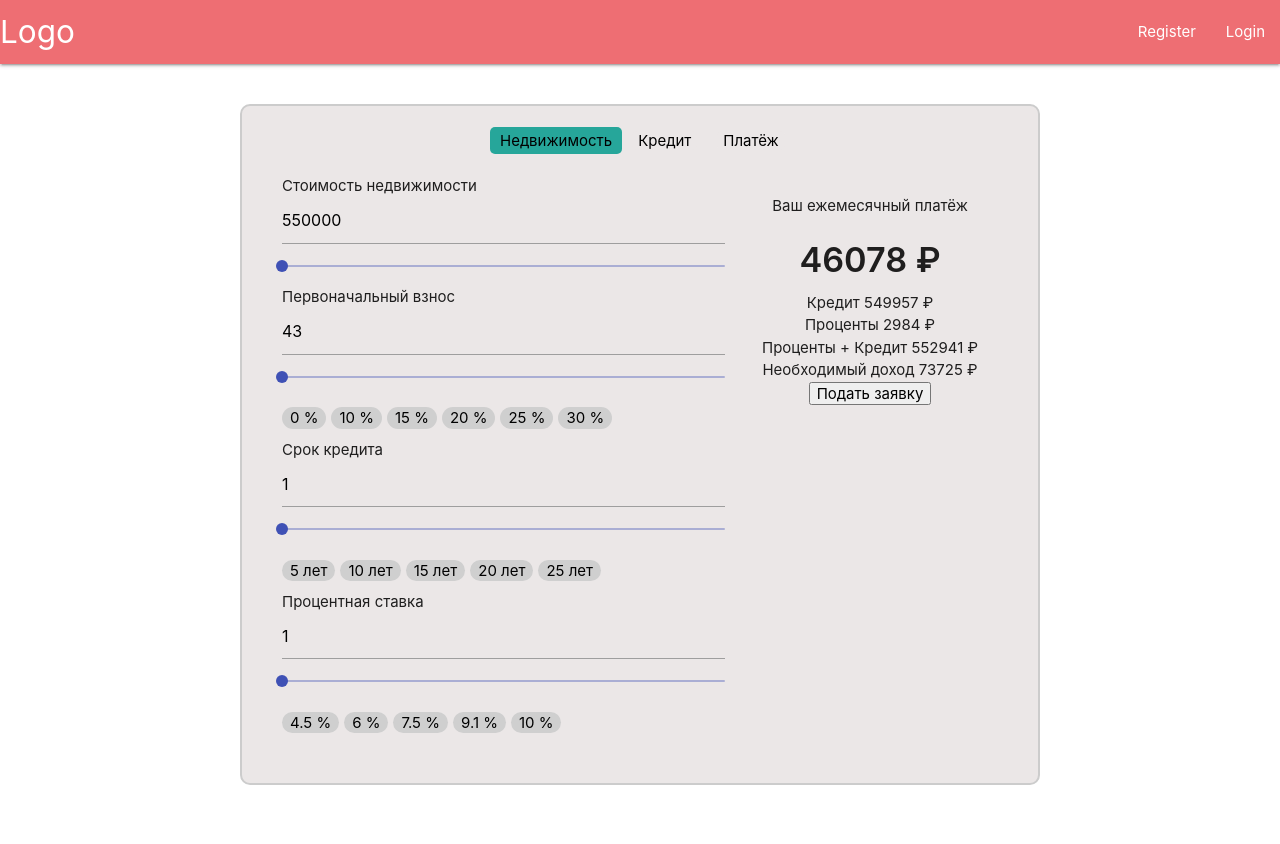
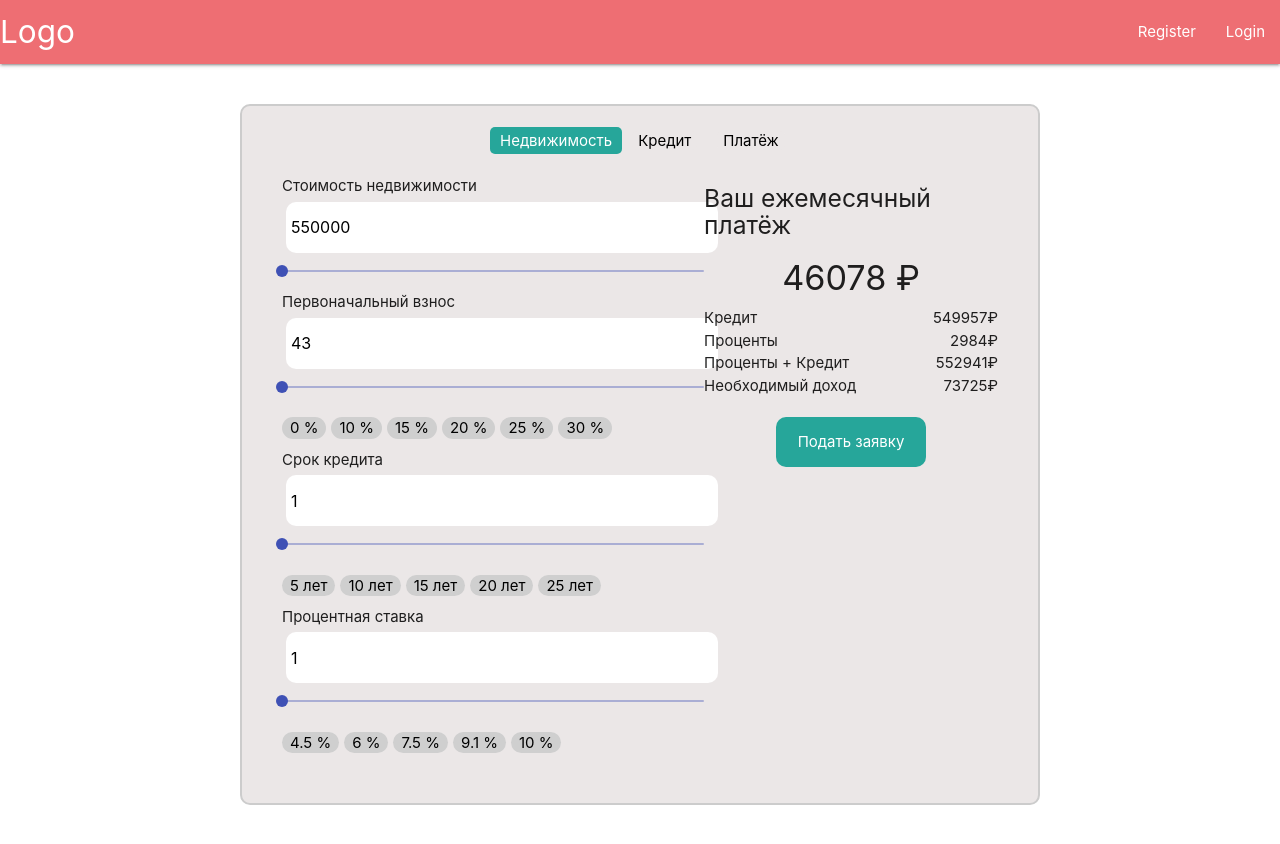
Before and after one commit to chizzkeyke/blog_for_flcd, a React (Create React App) app: page /credit in a window 1280 px wide. Built offline with nearby package versions, Linux system fonts and the light colour scheme.

Commit message:
Add styles on buttons,  rangeslider compleate

```diff
--- a/src/App.css
+++ b/src/App.css
@@ -212,6 +212,7 @@
     display: block;
     width: auto;
     border-radius: 5px;
+    color: rgb(255, 255, 255);
     border: none;
     height: auto;
     outline: none;
@@ -240,3 +241,65 @@
 
     text-align: center;
 }
+
+.btn_fast_choose_calcactive {
+    padding: 2px 8px;
+    margin-right: 5px;
+    display: block;
+    width: auto;
+    font-size: 15px;
+    border: none;
+    border-radius: 12px;
+    background-color: #26a69a;
+    color: #fff;
+    outline: none;
+
+    text-align: center;
+}
+
+/********************** Inputs Credit Calc  *************/
+
+.inputs_credit_payments_realestate input{
+    margin: 4px !important;
+    outline: none !important;
+    color: 000;
+    background-color: #fff !important;
+    border-bottom: none !important;
+    border-radius: 10px !important;
+    padding: 3px 5px !important;
+}
+
+/* Button send message in bank */
+
+.btn_send_message_in_bank {
+    display: block;
+    margin:0 auto;
+    margin-top: 20px;
+    width: 150px;
+    height: 50px;
+    border: none;
+    border-radius: 10px;
+    background-color: #26a69a;
+    color: #fff;
+    outline: none
+}
+/* Result credit */
+
+.result_credit {
+    padding-left: 0;
+}
+
+.result_credit_inner {
+    display: flex;
+    flex-direction: column;
+}
+
+.result_calc_title{
+    margin: 10px auto;
+}
+
+.results_credit {
+    display: flex;
+    flex-direction: row;
+    justify-content: space-between;
+}
--- /dev/null
+++ b/src/components/ButtonsFastChoose.js
@@ -0,0 +1,53 @@
+import React, { useContext } from 'react'
+import { ActiveButtonContext } from '../contexts/activeButton'
+
+export function ButtonFastChooseFirstPayment({ num, setValue, watch, id }) {
+   const [activeBtn, setActiveBtn] = useContext(ActiveButtonContext)
+
+   return (
+      <button
+         id={id}
+         className={String(id) === String(activeBtn) ? 'btn_fast_choose_calcactive' : 'btn_fast_choose_calc'}
+         onClick={(e) => {
+            setValue('startPayment', String(Number(watch('realEstatePrice')) * (num / 100)))
+            setActiveBtn(String(id))
+         }}
+      >
+         {num + ' %'}
+      </button>
+   )
+}
+
+export function ButtonFastChooseParcent({ num, setValue, id, }) {
+   const [activeBtn, setActiveBtn] = useContext(ActiveButtonContext)
+
+   return (
+      <button
+         id={id}
+         className={String(id) === String(activeBtn) ? 'btn_fast_choose_calcactive' : 'btn_fast_choose_calc'}
+         onClick={(e) => {
+            setValue('parcent', num)
+            setActiveBtn(String(id))
+         }}
+      >
+         {num + ' %'}
+      </button>
+   )
+}
+
+export function ButtonFastChooseYears({ num, setValue, id}) {
+   const [activeBtn, setActiveBtn] = useContext(ActiveButtonContext)
+
+   return (
+      <button
+         id={id}
+         className={String(id) === String(activeBtn) ? 'btn_fast_choose_calcactive' : 'btn_fast_choose_calc'}
+         onClick={(e) => {
+            setValue('years', num)
+            setActiveBtn(String(id))
+         }}
+      >
+         {num + ' лет'}
+      </button>
+   )
+}
--- a/src/components/CreditCalc.js
+++ b/src/components/CreditCalc.js
@@ -10,6 +10,8 @@ export function CreditCalc() {
    const [showRealEstate, setShowRealEstate] = useState(true)
    const [showCredits, setShowCredits] = useState(false)
    const [showPayments, setShowPayments] = useState(false)
+   const [activeBtn, setActiveBtn] = useState('')
+
 
    const { register, watch, setValue } = useForm({
       defaultValues: {
@@ -128,17 +130,23 @@ export function CreditCalc() {
                                  register={register}
                                  resultRealEstate={resultRealEstate()}
                                  setValue={setValue}
-                                 watch={watch} />}
+                                 watch={watch}
+                                 activeBtn={activeBtn}
+                                 setActiveBtn={setActiveBtn} />}
             {showCredits && <InputCredits
                                  register={register}
                                  resultCredit={resultCredit()}
                                  setValue={setValue}
-                                 watch={watch} />}
+                                 watch={watch}
+                                 activeBtn={activeBtn}
+                                 setActiveBtn={setActiveBtn} />}
             {showPayments && <InputPayments
                                  register={register}
                                  resultCredit={resultPayment()}
                                  setValue={setValue}
-                                 watch={watch} />}
+                                 watch={watch}
+                                 activeBtn={activeBtn}
+                                 setActiveBtn={setActiveBtn} />}
          </div>
       </div>
    )
--- a/src/components/InputCredits.js
+++ b/src/components/InputCredits.js
@@ -1,12 +1,12 @@
 import React from 'react'
 import { Results } from '../components/Results'
-import { FastChooseOnYears, FastChooseOnParcents } from './FastChoose'
+import { FastChooseOnYears, FastChooseOnParcents } from './FastChooseContainers'
 import { Slider } from '@material-ui/core'
 
 export const InputCredits = ({ register, resultCredit, setValue, watch }) => {
    return (
       <div className='inputs_credit'>
-         <form>
+         <form className='inputs_credit_payments_realestate'>
             <div>
                <span>Сумма кредита</span>
                <input
--- a/src/components/InputPayments.js
+++ b/src/components/InputPayments.js
@@ -1,13 +1,13 @@
 import React from 'react'
 import { Results } from '../components/Results'
-import { FastChooseOnYears, FastChooseOnParcents } from './FastChoose'
+import { FastChooseOnYears, FastChooseOnParcents } from './FastChooseContainers'
 import { Slider } from '@material-ui/core'
 
 export const InputPayments = ({ register, resultCredit, setValue, watch }) => {
 
    return (
       <div className='inputs_credit'>
-         <form>
+         <form className='inputs_credit_payments_realestate'>
             <div>
                <span>Ежемесячный платеж</span>
                <input
--- a/src/components/InputRealEstate.js
+++ b/src/components/InputRealEstate.js
@@ -1,13 +1,15 @@
 import React from 'react'
 import { Results } from '../components/Results'
-import { FastChooseOnParcents, FastChooseOnYears, FastChooseOnStartPayment } from './FastChoose'
+import { FastChooseOnParcents, FastChooseOnYears, FastChooseOnStartPayment } from './FastChooseContainers'
 import { Slider } from '@material-ui/core'
 
 export const InputRealEstate = ({ register, resultRealEstate, setValue, watch }) => {
+   const { mouthPayment } = resultRealEstate
+
    return (
       <div className='inputs_credit'>
-         <form>
-            <div>
+         <form className='inputs_credit_payments_realestate'>
+            <div >
                <span>Стоимость недвижимости</span>
                <input
                   type='number'
@@ -21,7 +23,7 @@ export const InputRealEstate = ({ register, resultRealEstate, setValue, watch })
                   min={500000}
                   max={90000000}
                   onChange={(event, newValue) => {
-                     if ((Number(watch('realEstatePrice')) - Number(watch('startPayment'))) === 500) {
+                     if (mouthPayment < 500) {
                         return
                      } else {
                         setValue('realEstatePrice', newValue)
--- a/src/components/Results.js
+++ b/src/components/Results.js
@@ -4,15 +4,27 @@ export const Results = ({ results }) => {
    const { credit, parcent, creditPlusParcent, requiredIncome, mouthPayment, realAmount, paymentRealAmount } = results
 
    return (
-      <div className='result'>
-         <div className='result_inner'>
-            {realAmount ? <div>Стоимость недвижимости</div> : <div>Ваш ежемесячный платёж</div>}
-            {realAmount ? <h4>{paymentRealAmount} ₽</h4> : <h4>{mouthPayment} ₽</h4>}
-            <div>Кредит {credit} ₽</div>
-            <div>Проценты {parcent} ₽</div>
-            <div>Проценты + Кредит {creditPlusParcent} ₽</div>
-            <div>Необходимый доход {requiredIncome} ₽</div>
-            <button onClick={() => console.log({...results})}>Подать заявку</button>
+      <div className='result_credit'>
+         <div className='result_credit_inner'>
+            {realAmount ? <h5 className='result_calc_title'>Стоимость недвижимости</h5> : <h5 className='result_calc_title'>Ваш ежемесячный платёж</h5>}
+            {realAmount ? <h4 className='result_calc_title'>{paymentRealAmount} ₽</h4> : <h4 className='result_calc_title'>{mouthPayment} ₽</h4>}
+            <div className='results_credit'>
+               <div>Кредит</div>
+               <div>{credit + '₽'}</div>
+            </div>
+            <div className='results_credit'>
+               <div>Проценты</div>
+               <div>{parcent + '₽'}</div>
+            </div>
+            <div className='results_credit'>
+               <div>Проценты + Кредит</div>
+               <div>{creditPlusParcent + '₽'}</div>
+            </div>
+            <div className='results_credit'>
+               <div>Необходимый доход</div>
+               <div>{requiredIncome + '₽'}</div>
+            </div>
+            <button className='btn_send_message_in_bank' onClick={() => console.log({...results})}>Подать заявку</button>
          </div>
       </div>
    )
--- a/src/components/pages/CreditPage.js
+++ b/src/components/pages/CreditPage.js
@@ -1,11 +1,14 @@
 import React from 'react'
 import { CreditCalc } from '../CreditCalc'
+import { ActiveButtonProvider } from '../../contexts/activeButton'
 
 export const CreditPage = () => {
 
    return (
       <div className='creditpage_container'>
-         <CreditCalc />
+         <ActiveButtonProvider>
+            <CreditCalc />
+         </ActiveButtonProvider>
       </div>
    )
 }
--- /dev/null
+++ b/src/contexts/activeButton.js
@@ -0,0 +1,13 @@
+import React, { createContext, useState } from 'react'
+
+export const ActiveButtonContext = createContext([{}, () => {}])
+
+export const ActiveButtonProvider = ({ children }) => {
+   const [activeBtnId, setActiveBtnId] = useState('')
+
+   return (
+      <ActiveButtonContext.Provider value={[activeBtnId, setActiveBtnId]}>
+         {children}
+      </ActiveButtonContext.Provider>
+   )
+}
```
Also changed, not shown: src/components/FastChooseContainers.js (renamed from src/components/FastChoose.js, +7 -47 lines).
